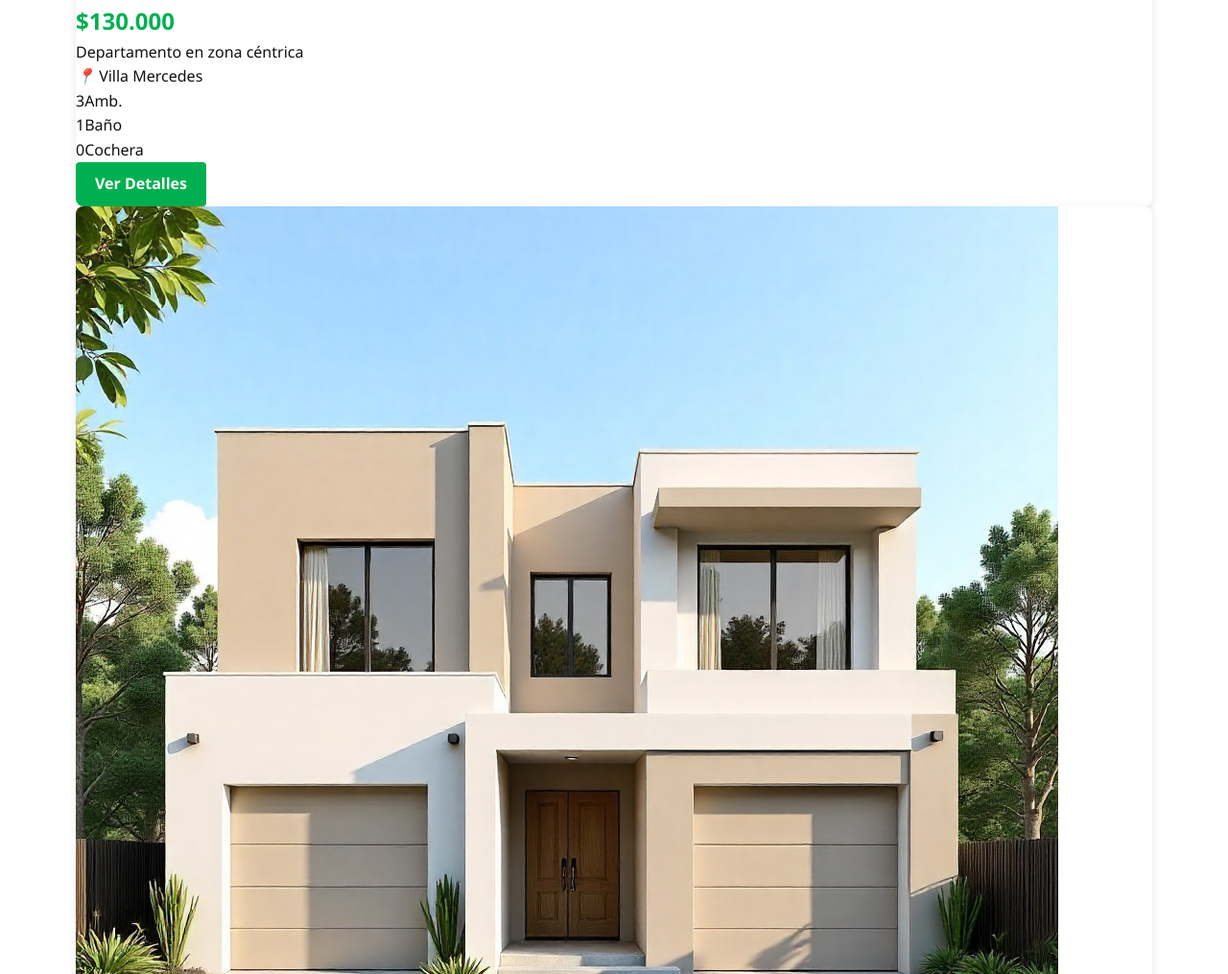
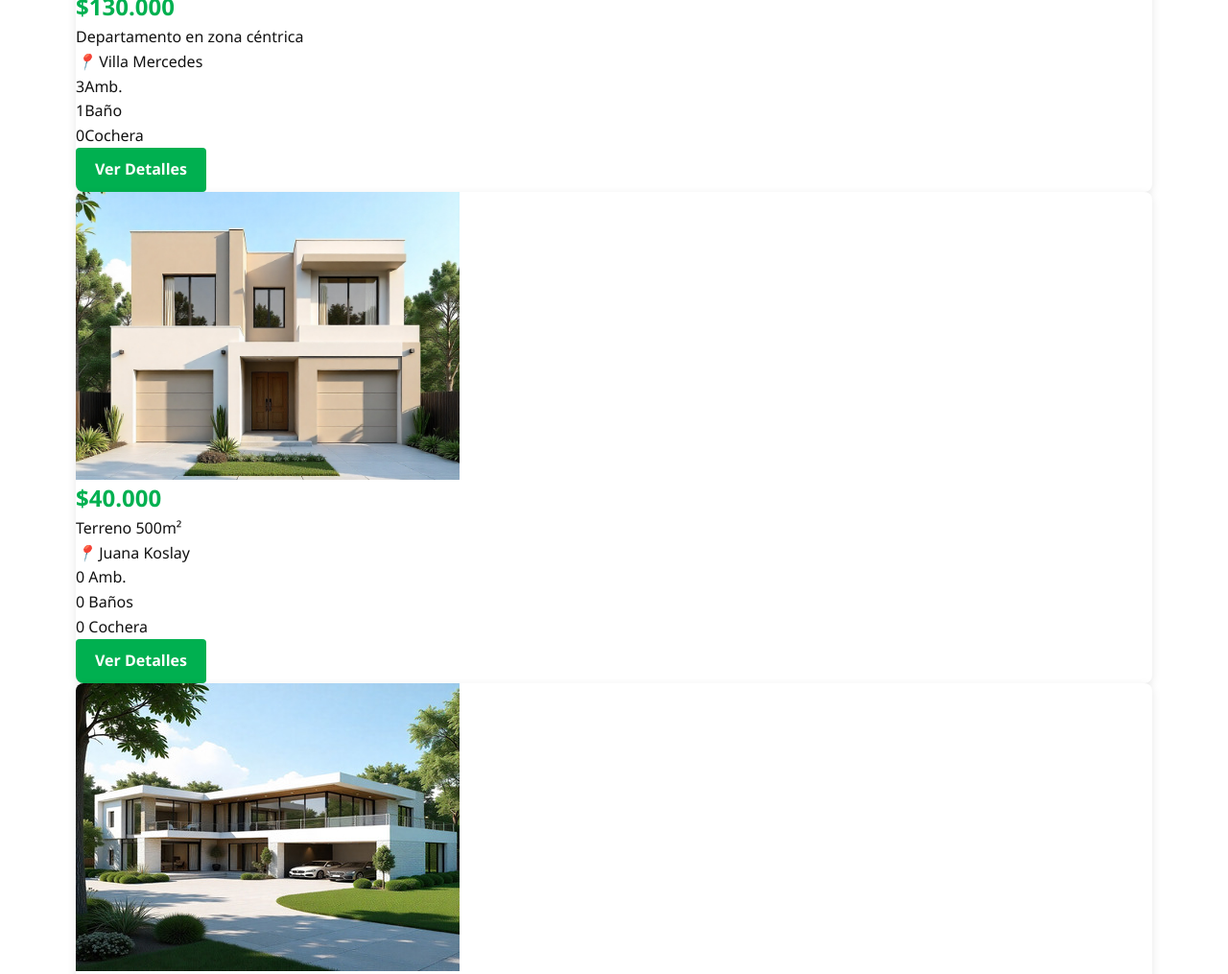
Before and after one commit to DVilla00/banana-, a plain HTML site: page Reentrega de diseño web/propiedades.html in a window 1280 px wide. Shown: the part 1000-2015 px from the top of the page at 96% size. Drawn offline with Linux system fonts and the light colour scheme.

Commit message:
listo peero
arregle botones e imagenes

```diff
--- a/Reentrega de diseño web/css/style.css
+++ b/Reentrega de diseño web/css/style.css
@@ -190,6 +190,18 @@ nav ul li a.active {
 .property-badge.terreno {
     background-color: var(--color-acento);
 }
+.property-image {
+    width: 400px;
+    height: 300px;
+    overflow: hidden;
+}
+
+.property-image img {
+    width: 100%;
+    height: 100%;
+    object-fit: cover;
+}
+
 
 /* =========================================================
    FOOTER
--- a/Reentrega de diseño web/propiedades .html
+++ b/Reentrega de diseño web/propiedades.html
@@ -49,7 +49,7 @@
                     <div class="feature"><span class="feature-value">2</span><span class="feature-label">Baños</span></div>
                     <div class="feature"><span class="feature-value">1</span><span class="feature-label">Cochera</span></div>
                 </div>
-                <a href="propiedad-detalle.html?id=1" class="btn">Ver Detalles</a>
+                <a href="propiedad-detalle.html" class="btn">Ver Detalles</a>
             </div>
         </div>
 
@@ -81,13 +81,23 @@
         <div class="property-title">Terreno 500m²</div>
         <div class="property-location"><i>📍</i> Juana Koslay</div>
         <div class="property-features">
-                    <div class="feature"><span class="feature-value">0</span><span class="feature-label">Amb.</span></div>
-                    <div class="feature"><span class="feature-value">0</span><span class="feature-label">Baños</span></div>
-                    <div class="feature"><span class="feature-value">0</span><span class="feature-label">Cochera</span></div>
+            <div class="feature">
+                <span class="feature-value">0</span>
+                <span class="feature-label">Amb.</span>
+            </div>
+            <div class="feature">
+                <span class="feature-value">0</span>
+                <span class="feature-label">Baños</span>
+            </div>
+            <div class="feature">
+                <span class="feature-value">0</span>
+                <span class="feature-label">Cochera</span>
+            </div>
         </div>
         <a href="propiedad-detalle.html?id=3" class="btn">Ver Detalles</a>
     </div>
 </div>
+
 
         <!-- PROPIEDAD 4 -->
         <div class="property-card">
```
Also changed, not shown: Reentrega de diseño web/contacto.html (renamed from Reentrega de diseño web/contacto .html), Reentrega de diseño web/propiedad-detalle.html (renamed from Reentrega de diseño web/propiedad -detalle .html). Lines whose indentation alone changed are shown as unchanged.
